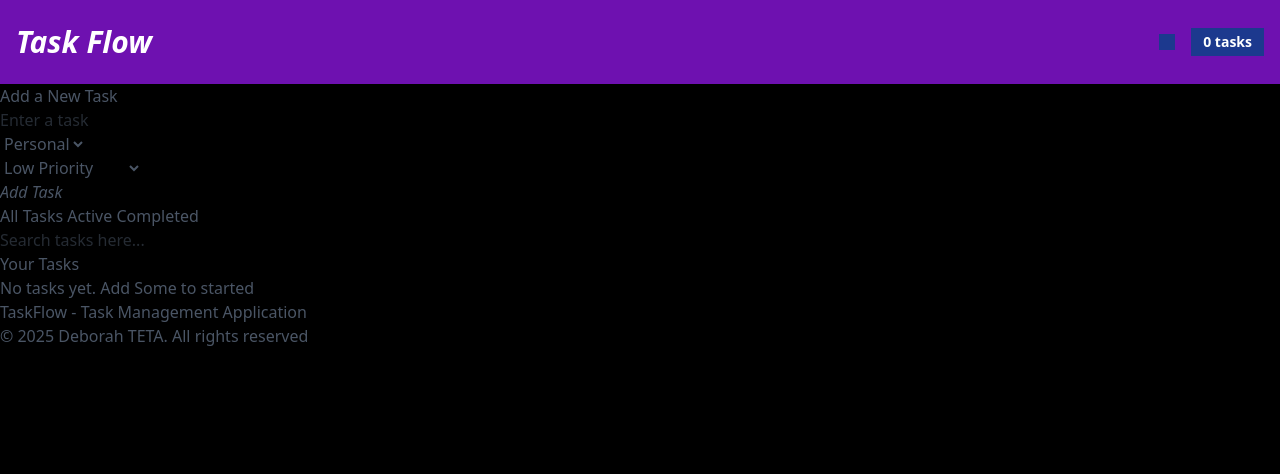
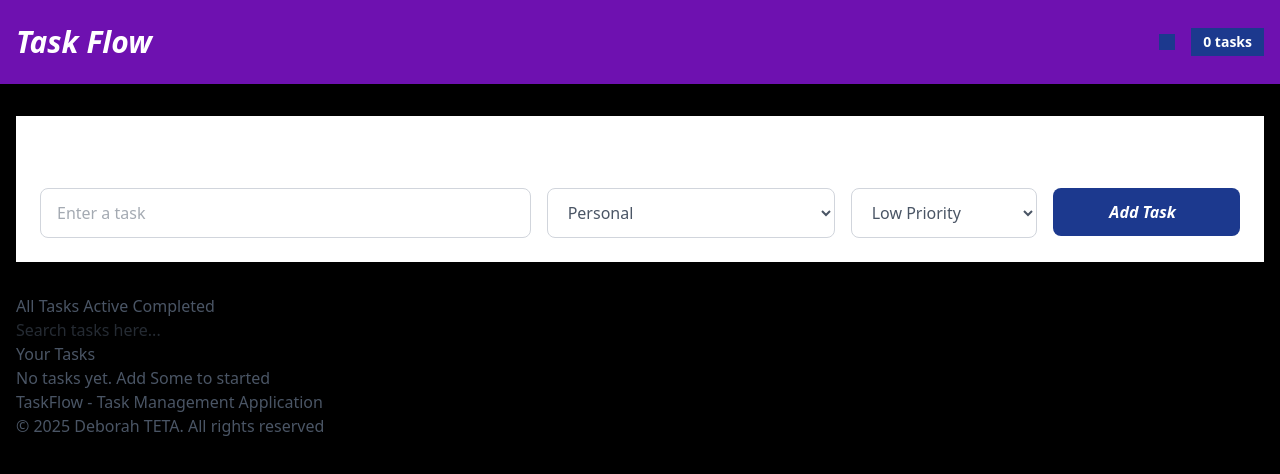
Before and after one commit to Deborah-Teta/Task-Flow, a plain HTML site: page index.html in a window 1280 px wide. Drawn offline with nearby package versions, Linux system fonts and the light colour scheme.

Commit message:
updates on the Add task part
Styled the Add section part

```diff
--- a/index.html
+++ b/index.html
@@ -16,31 +16,31 @@
             </div>
         </div>
     </header>
-    <main>
+    <main class="container mx-auto px-4 py-8">
         <!--Add section part-->
-        <section>
-            <h2>Add a New Task</h2>
-            <form>
-                <div>
-                    <input type="text" id="taskinput" placeholder="Enter a task">
+        <section class="bg-white rouned-xl shadow-md p-6 mb-8">
+            <h2 class="text-2xl font-semibold mb-4 text-white">Add a New Task</h2>
+            <form id="taskForm" class="grid grid-cols-1 md:grid-cols-12 gap-4">
+                <div class="md:col-span-5">
+                    <input type="text" id="taskinput" placeholder="Enter a task" class="w-full px-4 py-3 border border-gray-300 rounded-lg focus:ring-2 focus:ring-blue-700 focus: border-blue-700">
                 </div>
-                <div>
-                    <select id="taskCategory">
+                <div class="md:col-span-3">
+                    <select id="taskCategory" class="w-full px-4 py-3 border border-gray-300 rounded-lg focus:ring-2 focus:ring-blue-700 focus: border-blue-700">
                         <option value="personal">Personal</option>
                         <option value="school">school</option>
                         <option value="Work">Work</option>
                         <option value="other">other</option>
                     </select>
                     </div>
-                    <div>
-                        <select id="taskPriority">
+                    <div class="md:col-span-2">
+                        <select id="taskPriority" class="w-full px-4 py-3 border border-gray-300 rounded-lg focus:ring-2 focus:ring-blue-700 focus: border-blue-700">
                             <option value="personal">Low Priority</option>
                             <option value="school">Medium Priority</option>
                             <option value="Work">High Priority</option>
                         </select>
                     </div>
-                    <div>
-                        <button type="submit"><i>Add Task</i></button>
+                    <div class="md:col-span-2">
+                        <button type="submit" class="w-full bg-blue-900 hover:bg-purple-900 transition duration-300 text-white font-semibold py-3 px-4 rounded-lg"><i class=" fas fa-plus mr-2">Add Task</i></button>
                     </div>
             </form>
         </section>
```
